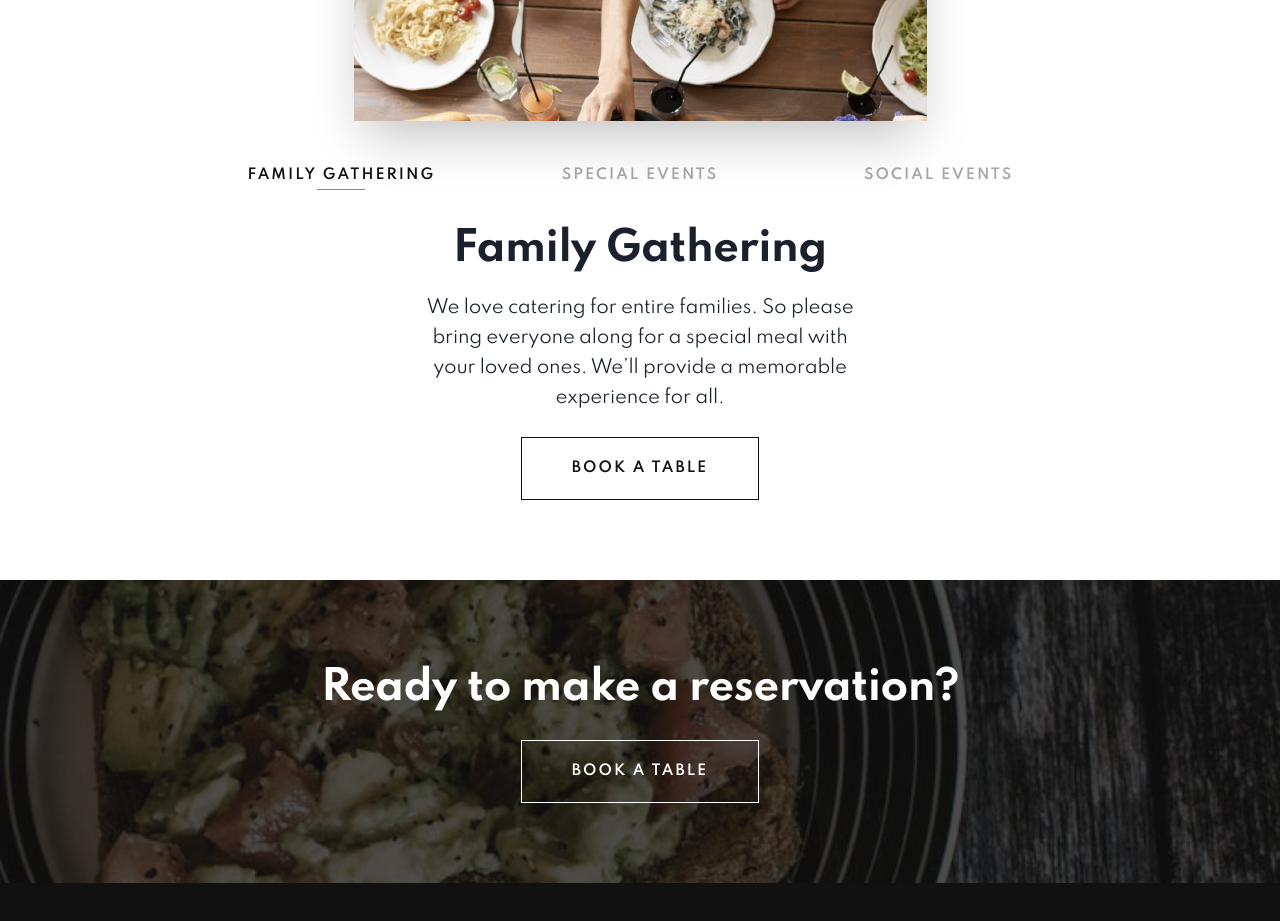
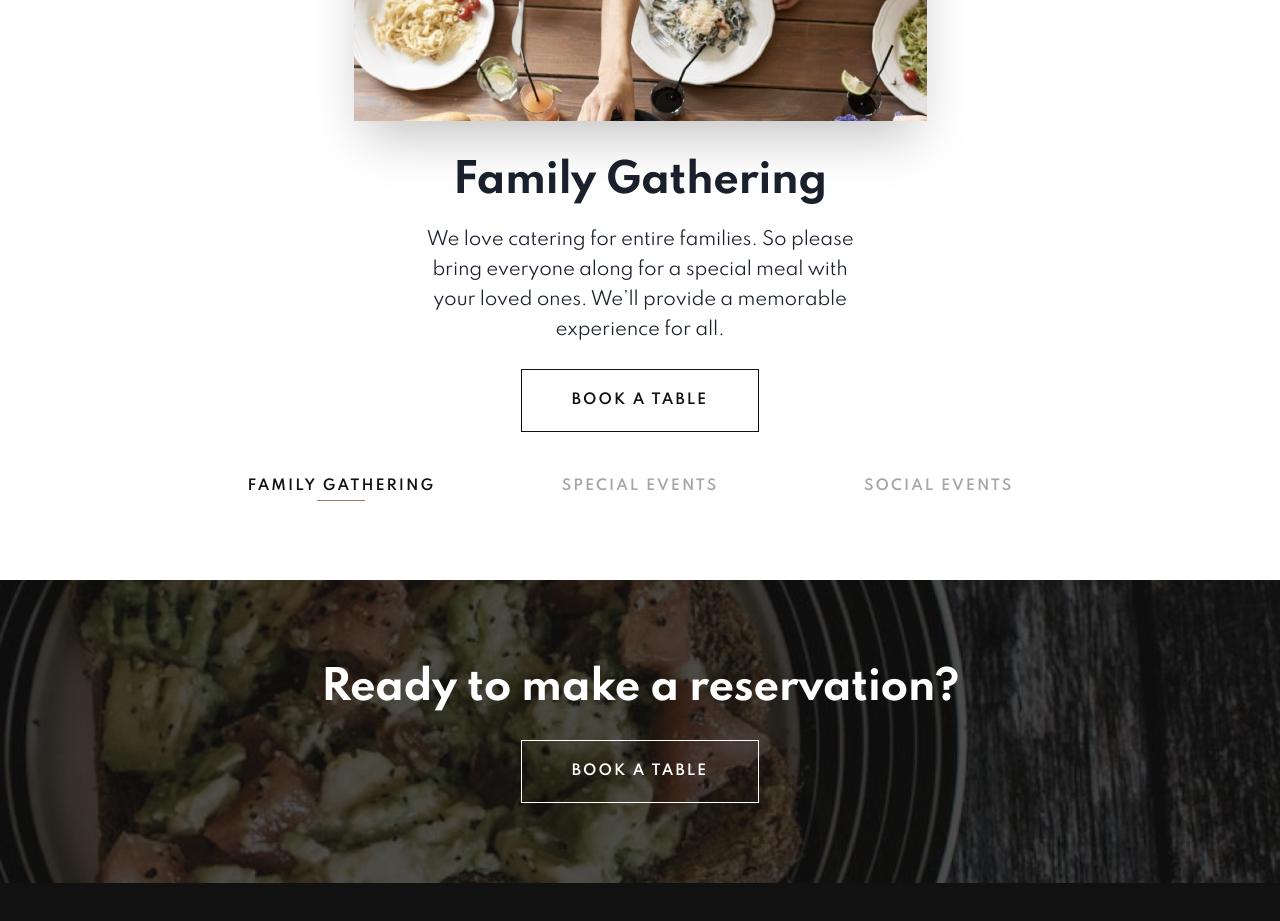
Before and after one commit to 0xShynn/frontendmentor-dine-restaurant-website, a Next.js app: page / in a window 1280 px wide. Shown: the part 2860-3781 px from the top of the page. Built offline with nearby package versions, Linux system fonts and the light colour scheme.

Commit message:
updated: events container (xl)

```diff
--- a/components/EventsContainer.js
+++ b/components/EventsContainer.js
@@ -57,6 +57,7 @@ const EventsContainer = () => {
     const tabsOrientation = useBreakpointValue({
       base: 'vertical',
       md: 'horizontal',
+      xl: 'vertical',
     });
 
     return (
@@ -67,37 +68,37 @@ const EventsContainer = () => {
         id="1"
         py="16"
       >
-        <Flex direction="column" align="center">
+        <Flex direction={{ base: 'column', xl: 'row' }} align="center">
           <Flex>
             <TabPanels>
               {data.map((tab, index) => (
                 <TabPanel key={index}>
                   {/* image mobile version (base, sm) */}
                   <Box
-                    w={{ base: 'full', sm: '327px' }}
-                    h={{ base: 'full', sm: '400px' }}
+                    w={{ base: 'full', sm: tab.imageMobile.width / 2 }}
+                    h={{ base: 'full', sm: tab.imageMobile.height / 2 }}
                     shadow="2xl"
                     display={{ base: 'inline-flex', md: 'none' }}
                   >
                     <NextImage
                       src={tab.imageMobile}
-                      width="327px"
-                      height="400px"
+                      width={tab.imageMobile.width / 2}
+                      height={tab.imageMobile.height / 2}
                     />
                   </Box>
 
                   {/* image tablet version (md) */}
                   <Box
-                    w="573px"
-                    h="360px"
+                    w={tab.imageTablet.width / 2}
+                    h={tab.imageTablet.height / 2}
                     shadow="2xl"
-                    display={{ base: 'none', md: 'block' }}
+                    display={{ base: 'none', md: 'block', xl: 'none' }}
                     pos="relative"
                   >
                     <NextImage
                       src={tab.imageTablet}
-                      width="573px"
-                      height="360px"
+                      width={tab.imageTablet.width / 2}
+                      height={tab.imageTablet.height / 2}
                     />
                     <Box
                       pos="absolute"
@@ -112,12 +113,22 @@ const EventsContainer = () => {
                       />
                     </Box>
                   </Box>
+
+                  {/* image desktop version (xl) */}
+                  <Box display={{ base: 'none', xl: 'block' }}>
+                    <NextImage
+                      src={tab.imageDesktop}
+                      width={tab.imageDesktop.width / 2}
+                      height={tab.imageDesktop.height / 2}
+                    />
+                  </Box>
                 </TabPanel>
               ))}
             </TabPanels>
           </Flex>
 
-          <TabList pt="4" pb="2" w={{ md: '90vw', lg: '70vw' }}>
+          <Flex direction="column-reverse" pl={{ xl: 24 }}>
+            <TabList pt="4" pb="2" w={{ md: '90vw', lg: '70vw', xl: 'full' }}>
               {data.map((tab, index) => (
                 <Tab
                   key={index}
@@ -125,12 +136,26 @@ const EventsContainer = () => {
                   role="group"
                   _selected={{
                     color: 'primary.codgray',
-                  bgImage: '/images/line.svg',
+                    bgImage: {
+                      base: '/images/line48.svg',
+                      xl: 'none',
+                    },
+                    bgSize: '48px',
+                    bgPos: 'center 36px',
                     bgRepeat: 'no-repeat',
-                  bgSize: '48px',
-                  bgPos: '50% 36px',
+                    '> .line': { bg: 'primary.beaver' },
                   }}
+                  alignSelf={{ base: 'center', xl: 'flex-start' }}
+                  pos="relative"
                 >
+                  <Box
+                    h="1px"
+                    w="95px"
+                    pos="absolute"
+                    left="-112px"
+                    className="line"
+                    display={{ base: 'none', xl: 'block' }}
+                  />
                   <Heading as="h3" variant="h3s">
                     {tab.label}
                   </Heading>
@@ -140,8 +165,14 @@ const EventsContainer = () => {
 
             <TabPanels>
               {data.map((tab, index) => (
-              <TabPanel textAlign="center" key={index}>
-                <Flex direction="column" align="center">
+                <TabPanel
+                  textAlign={{ base: 'center', xl: 'left' }}
+                  key={index}
+                >
+                  <Flex
+                    direction="column"
+                    align={{ base: 'center', xl: 'flex-start' }}
+                  >
                     <Heading as="h2" variant="h2" mb="4">
                       {tab.label}
                     </Heading>
@@ -162,6 +193,7 @@ const EventsContainer = () => {
               ))}
             </TabPanels>
           </Flex>
+        </Flex>
       </Tabs>
     );
   }
```
Also changed, not shown: public/images/line.svg (deleted), public/images/line48.svg (added). Lines whose indentation alone changed are shown as unchanged.
